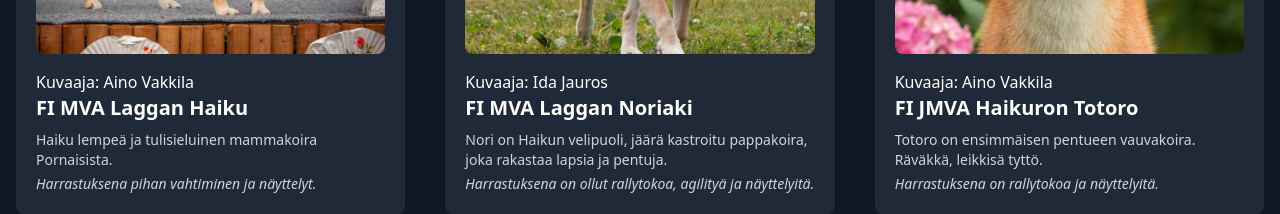
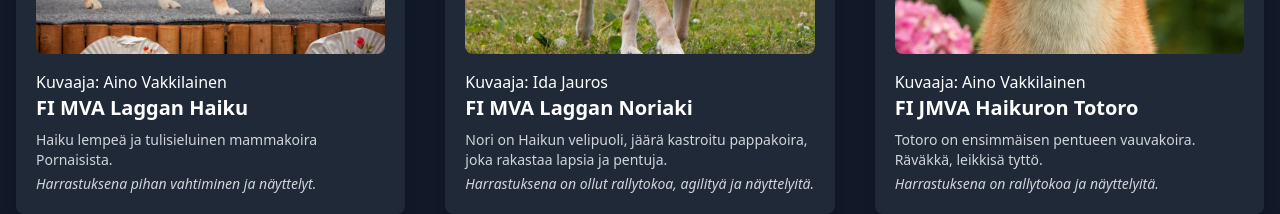
Before and after one commit to SKYRIXER/Haikuron.fi, a Next.js app in the folder main/: page / in a window 1280 px wide. Shown: the part 1278-1492 px from the top of the page. Built offline with nearby package versions, Linux system fonts and the light colour scheme.

Commit message:
kuvaaja nimi korjaus

```diff
--- a/main/app/data/dogs.js
+++ b/main/app/data/dogs.js
@@ -10,7 +10,7 @@ const dogs = [
         hobby: "Harrastuksena pihan vahtiminen ja näyttelyt."
       },
       image: "/img/main/Haiku.jpg",
-      imagetext: "Kuvaaja: Aino Vakkila"
+      imagetext: "Kuvaaja: Aino Vakkilainen"
     },
     {
       id: 2,
@@ -36,7 +36,7 @@ const dogs = [
         hobby: "Harrastuksena on rallytokoa ja näyttelyitä."
       },
       image: "/img/main/Totoro.jpg",
-      imagetext: "Kuvaaja: Aino Vakkila"
+      imagetext: "Kuvaaja: Aino Vakkilainen"
     },
   ];
 
```
